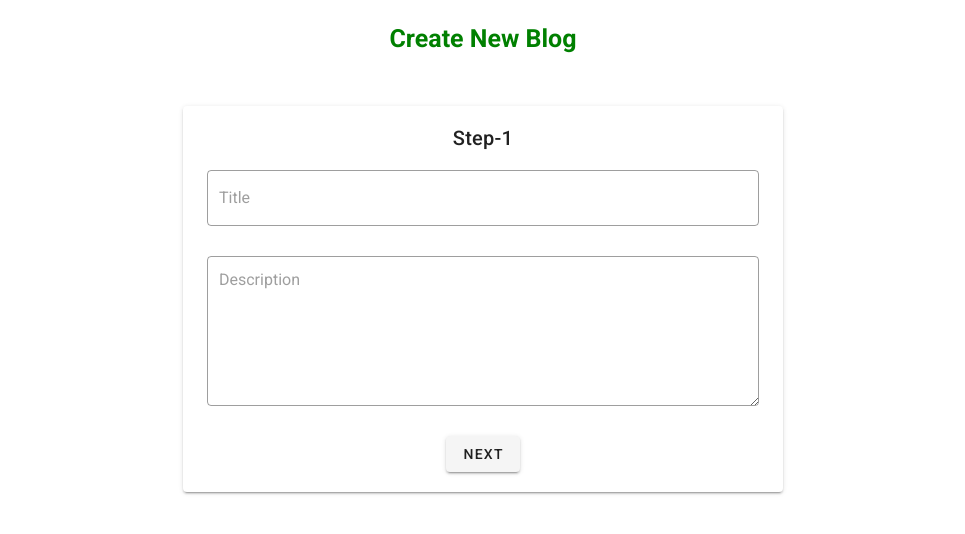
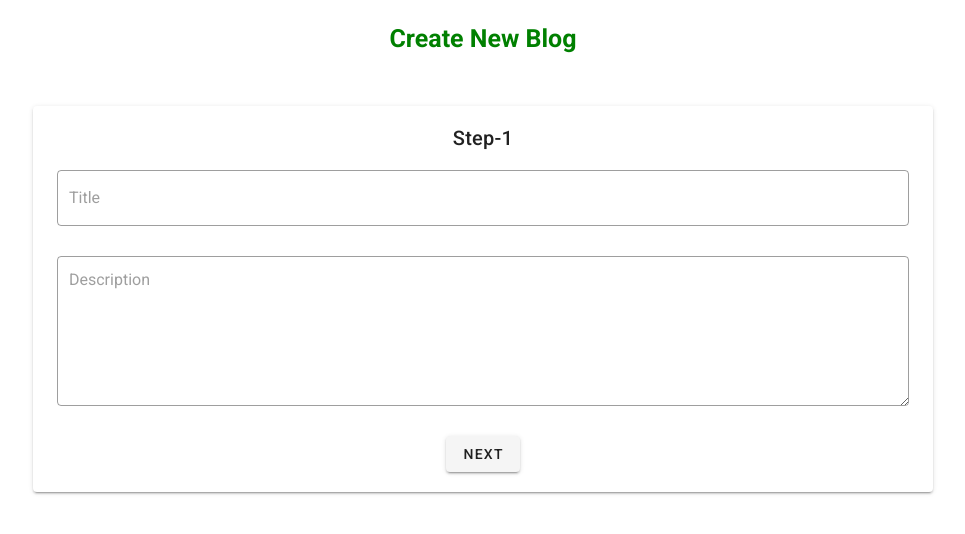
Before and after one commit to TusharMazhar/vue-blog-app, a Vue app: page /#/create-blog in a window 1280 px wide. Shown: the top 534 px of the page, without its empty margins (157-1122 px from the left). Built offline with nearby package versions, Linux system fonts and the light colour scheme.

Commit message:
preview page design modify

```diff
--- a/src/views/CreateBlog.vue
+++ b/src/views/CreateBlog.vue
@@ -3,7 +3,7 @@
     <div style="margin-top:20px">
       <p style="text-align:center;font-size:25px;color:green;font-weight:bold"> Create New Blog </p>
     </div>
-    <v-card class="mx-auto my-12" max-width="600">
+    <v-card class="mx-auto my-12" max-width="900">
       <v-snackbar v-model="snackbar" :timeout="timeout"  multi-line>
         {{ text }}
         <template v-slot:action="{ attrs }">
@@ -96,7 +96,7 @@
         <v-card
           flat
           v-if="step===3"
-          max-width="344"
+          max-width="800"
           class="mx-auto"
         >
           <v-list-item>
```
